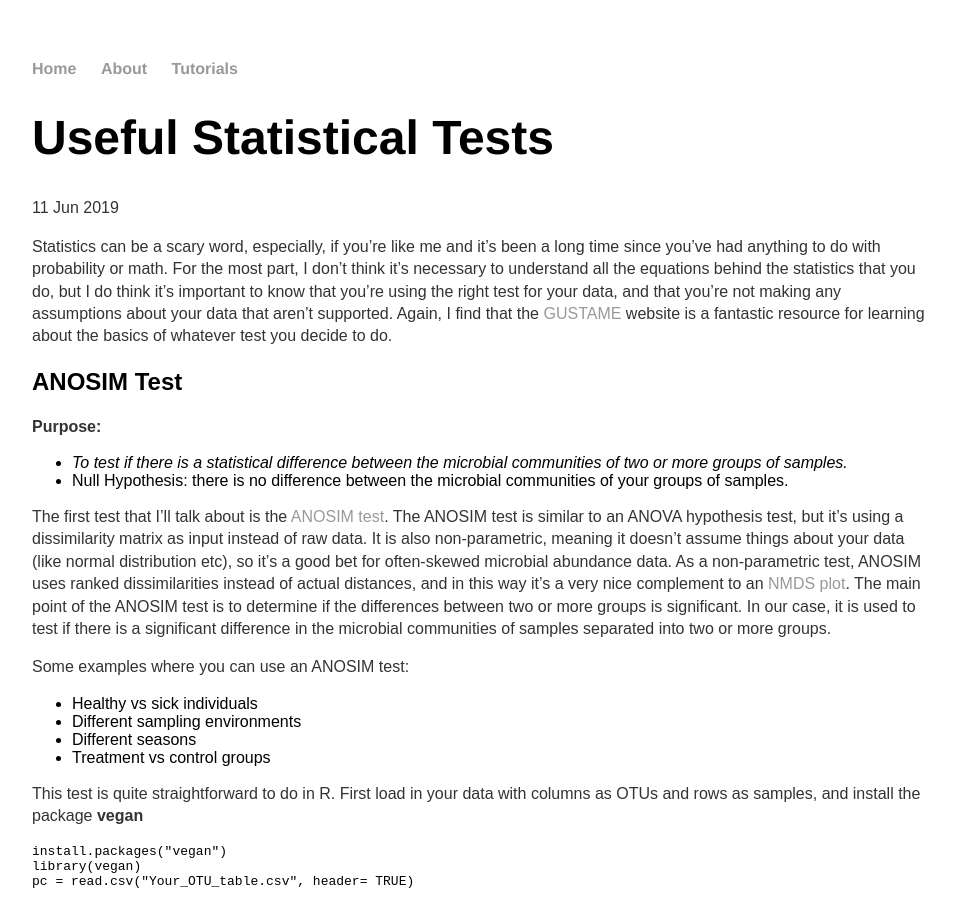
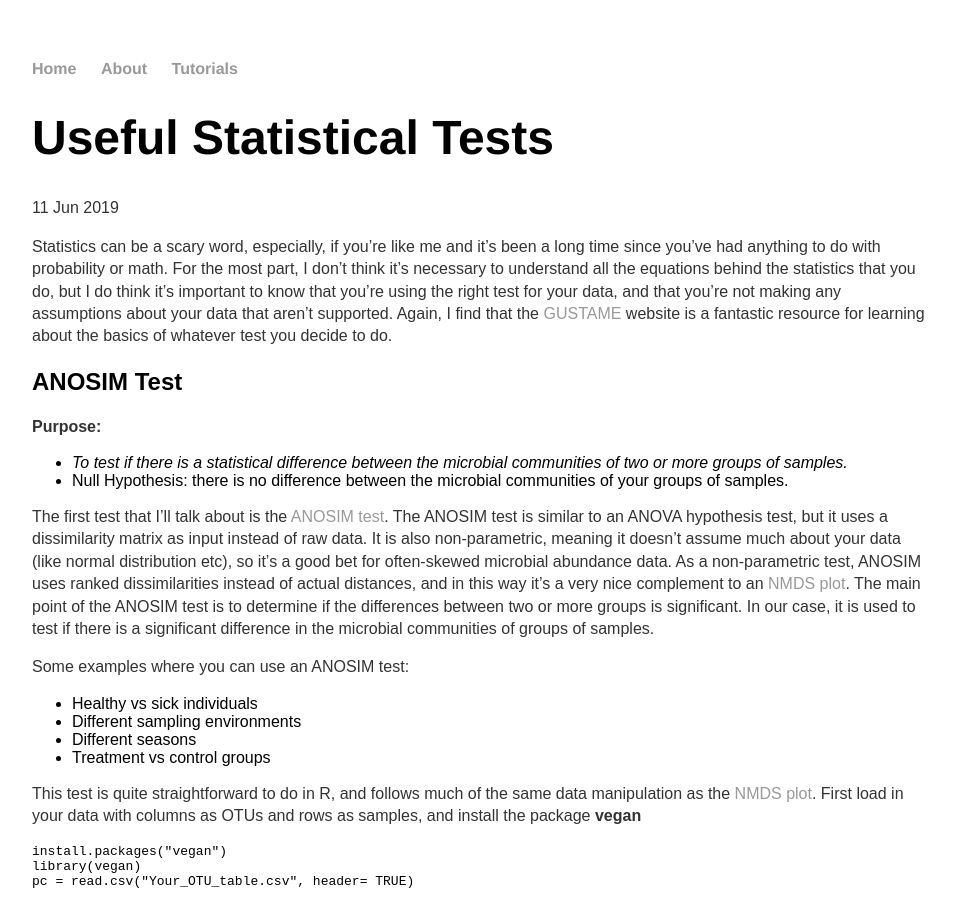
Before and after one commit to jkzorz/jkzorz.github.io, a Jekyll site: the page built from _posts/2019-06-11-Useful-statistical-tests.md, in a window 1280 px wide and 900 px high. Shown: the whole window, without its empty margins (160-1115 px from the left). Built offline with Jekyll 4.4.1, drawn with Linux system fonts in a browser that asks for light colours.

Commit message:
Update 2019-06-11-Useful-statistical-tests.md

````diff
--- a/_posts/2019-06-11-Useful-statistical-tests.md
+++ b/_posts/2019-06-11-Useful-statistical-tests.md
@@ -16,7 +16,7 @@ Statistics can be a scary word, especially, if you're like me and it's been a lo
   </ul>
 
 
-The first test that I'll talk about is the [ANOSIM test](https://sites.google.com/site/mb3gustame/hypothesis-tests/anosim). The ANOSIM test is similar to an ANOVA hypothesis test, but it's using a dissimilarity matrix as input instead of raw data. It is also non-parametric, meaning it doesn't assume things about your data (like normal distribution etc), so it's a good bet for often-skewed microbial abundance data. As a non-parametric test, ANOSIM uses ranked dissimilarities instead of actual distances, and in this way it's a very nice complement to an [NMDS plot](https://jkzorz.github.io/2019/06/06/NMDS.html). The main point of the ANOSIM test is to determine if the differences between two or more groups is significant. In our case, it is used to test if there is a significant difference in the microbial communities of samples separated into two or more groups.
+The first test that I'll talk about is the [ANOSIM test](https://sites.google.com/site/mb3gustame/hypothesis-tests/anosim). The ANOSIM test is similar to an ANOVA hypothesis test, but it uses a dissimilarity matrix as input instead of raw data. It is also non-parametric, meaning it doesn't assume much about your data (like normal distribution etc), so it's a good bet for often-skewed microbial abundance data. As a non-parametric test, ANOSIM uses ranked dissimilarities instead of actual distances, and in this way it's a very nice complement to an [NMDS plot](https://jkzorz.github.io/2019/06/06/NMDS.html). The main point of the ANOSIM test is to determine if the differences between two or more groups is significant. In our case, it is used to test if there is a significant difference in the microbial communities of groups of samples.
 
 Some examples where you can use an ANOSIM test:
 <ul>
@@ -27,7 +27,7 @@ Some examples where you can use an ANOSIM test:
   </ul>
 
 
-This test is quite straightforward to do in R. First load in your data with columns as OTUs and rows as samples, and install the package <b>vegan</b>
+This test is quite straightforward to do in R, and follows much of the same data manipulation as the [NMDS plot](https://jkzorz.github.io/2019/06/06/NMDS.html). First load in your data with columns as OTUs and rows as samples, and install the package <b>vegan</b>
 
 ```
 install.packages("vegan")
````
